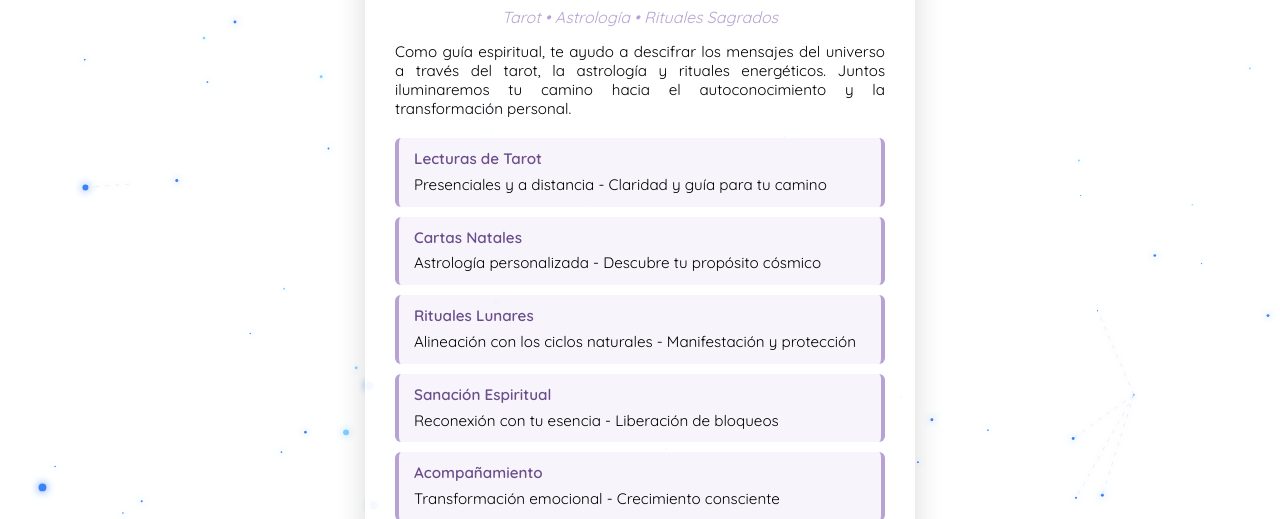
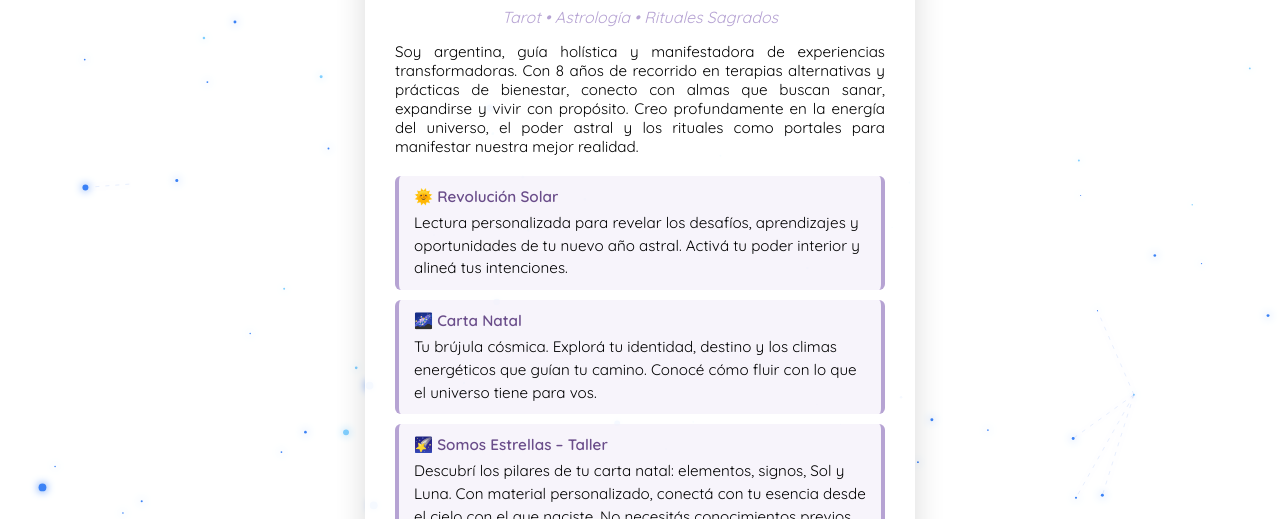
Before and after one commit to Jesr2104/DigitalBusinessCard-Celeste, a plain HTML site: page index.html in a window 1280 px wide. Shown: the part 281-800 px from the top of the page. Drawn offline with Linux system fonts and the light colour scheme.

Commit message:
Add files via upload

```diff
--- a/index.html
+++ b/index.html
@@ -224,6 +224,11 @@
     .icon-style {
         text-decoration: none;
     }
+
+    .whatsapp-link {
+      text-decoration: none;
+      color: black;
+    }
   </style>
 </head>
 <body>
@@ -238,28 +243,24 @@
       <h1>Celeste Flores</h1>
       <div class="subtitle">Tarot • Astrología • Rituales Sagrados</div>
 
-      <p class="intro-text">Como guía espiritual, te ayudo a descifrar los mensajes del universo a través del tarot, la astrología y rituales energéticos. Juntos iluminaremos tu camino hacia el autoconocimiento y la transformación personal.</p>
+      <p class="intro-text">Soy argentina, guía holística y manifestadora de experiencias transformadoras. Con 8 años de recorrido en terapias alternativas y prácticas de bienestar, conecto con almas que buscan sanar, expandirse y vivir con propósito. Creo profundamente en la energía del universo, el poder astral y los rituales como portales para manifestar nuestra mejor realidad.</p>
 
       <div class="services">
         <div class="service-item">
-          <strong>Lecturas de Tarot</strong>
-          Presenciales y a distancia - Claridad y guía para tu camino
+          <strong>🌞 Revolución Solar</strong>
+          Lectura personalizada para revelar los desafíos, aprendizajes y oportunidades de tu nuevo año astral. Activá tu poder interior y alineá tus intenciones.
         </div>
         <div class="service-item">
-          <strong>Cartas Natales</strong>
-          Astrología personalizada - Descubre tu propósito cósmico
+          <strong>🌌 Carta Natal</strong>
+          Tu brújula cósmica. Explorá tu identidad, destino y los climas energéticos que guían tu camino. Conocé cómo fluir con lo que el universo tiene para vos.
         </div>
         <div class="service-item">
-          <strong>Rituales Lunares</strong>
-          Alineación con los ciclos naturales - Manifestación y protección
+          <strong>🌠 Somos Estrellas – Taller</strong>
+          Descubrí los pilares de tu carta natal: elementos, signos, Sol y Luna. Con material personalizado, conectá con tu esencia desde el cielo con el que naciste. No necesitás conocimientos previos.
         </div>
         <div class="service-item">
-          <strong>Sanación Espiritual</strong>
-          Reconexión con tu esencia - Liberación de bloqueos
-        </div>
-        <div class="service-item">
-          <strong>Acompañamiento</strong>
-          Transformación emocional - Crecimiento consciente
+          <strong>🌙 Hijas de la Luna & Espejo de Venus</strong>
+          3 encuentros sagrados para sanar la herida materna, reconectar con tu ciclo y activar tu poder femenino a través de la Luna, Venus y rituales con la naturaleza. Un viaje hacia tu energía más auténtica.
         </div>
       </div>
 
@@ -270,7 +271,9 @@
         </div>
         <div class="contact-item">
             <span class="contact-icon">📱</span>
-            <span>+57 300 123 4567</span>
+            <a href="https://wa.me/573011490006" target="_blank" rel="noopener noreferrer" class="whatsapp-link">
+              <span>+57 301 1490006</span>
+            </a>
         </div>
         <div class="contact-item">
             <span class="contact-icon">✉️</span>
```
